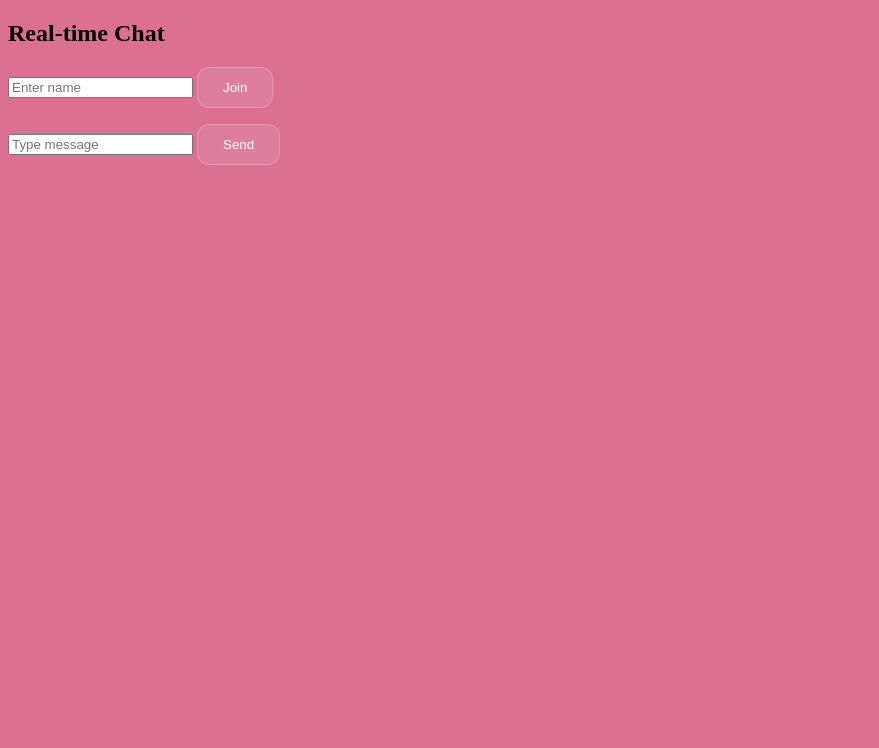
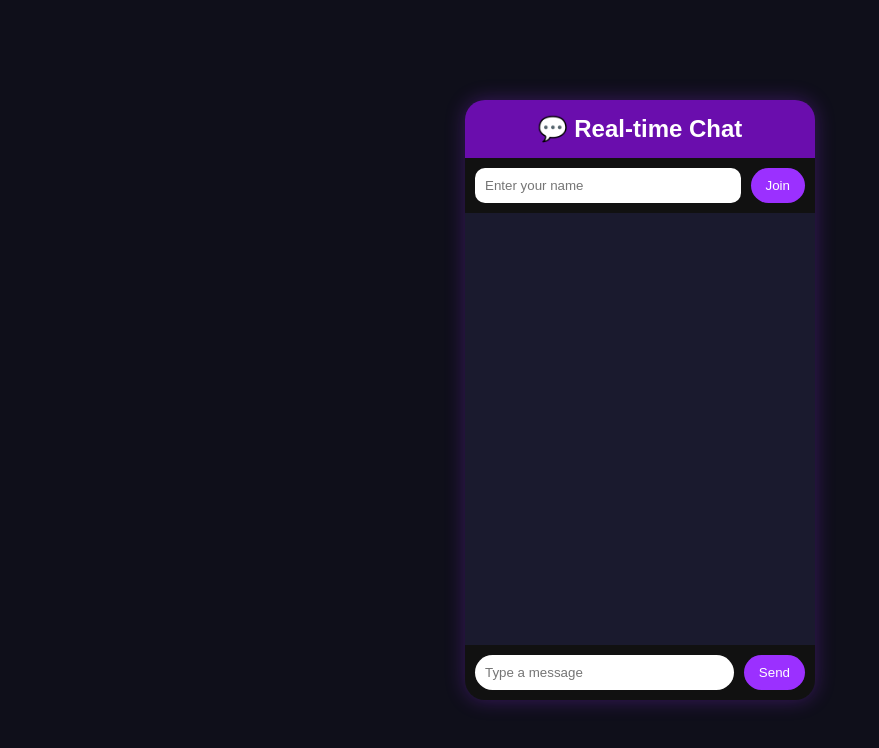
Before and after one commit to NaveeraRajChuhan/Real-time-Chat-App, a website: page index.html in a window 1280 px wide. Shown: the whole page, without its empty margins (0-879 px from the left). Drawn offline with nearby package versions, Linux system fonts and the light colour scheme; no server answers.

Commit message:
more better uii

```diff
--- a/index.html
+++ b/index.html
@@ -1,4 +1,4 @@
-<!DOCTYPE html>
+<!-- <!DOCTYPE html>
 <html>
 <head>
   <title>Chat App</title>
@@ -41,4 +41,209 @@
 </script>
 
 </body>
+</html> -->
+
+
+
+
+
+
+
+
+
+<!--------------------------------------------------------------------- second ui ----------------->
+
+
+
+<!--
+
+
+<!DOCTYPE html>
+<html>
+<head>
+  <title>Chat App</title>
+  <link rel="stylesheet" href="style.css">
+</head>
+<body>
+
+<h2>Real-time Chat</h2>
+
+<input id="username" placeholder="Enter name">
+<button class="btn-glass" onclick="join()">Join</button>
+
+<ul id="messages"></ul>
+
+<input id="msg" placeholder="Type message">
+<button class="btn-glass" onclick="sendMessage()">Send</button>
+
+<script src="/socket.io/socket.io.js"></script>
+
+<script>
+
+
+document.getElementById("msg").addEventListener("keypress", function(e) {
+  if (e.key === "Enter") {
+    sendMessage();
+  }
+});
+  const socket = io();
+  let joined = false;
+
+  function join() {
+    const username = document.getElementById("username").value;
+
+    if (!username) {
+      alert("Enter username first");
+      return;
+    }
+
+    socket.emit("join", username);
+    joined = true;
+  }
+
+  function sendMessage() {
+    if (!joined) {
+      alert("Join first!");
+      return;
+    }
+
+    const input = document.getElementById("msg");
+    const msg = input.value;
+
+    if (!msg) return;
+
+    socket.emit("sendMessage", msg);
+
+    // ✅ CLEAR INPUT AFTER SEND
+    input.value = "";
+
+    // optional: focus back
+    input.focus();
+  }
+
+  socket.on("message", (data) => {
+    const li = document.createElement("li");
+    li.innerText = data.user + ": " + data.text;
+    document.getElementById("messages").appendChild(li);
+  });
+</script>
+
+</body>
+</html> -->
+
+
+
+
+
+
+
+
+
+
+
+<!------------------------------------------------------------------- third ui -->
+<!DOCTYPE html>
+<html>
+<head>
+  <title>Chat App</title>
+  <link rel="stylesheet" href="style.css">
+</head>
+<body>
+
+<div class="chat-container">
+
+  <!-- Header -->
+  <div class="chat-header">
+    <h2>💬 Real-time Chat</h2>
+  </div>
+
+  <!-- Join Section -->
+  <div class="join-box">
+    <input id="username" placeholder="Enter your name">
+    <button class="btn" onclick="join()">Join</button>
+  </div>
+
+  <!-- Messages -->
+  <ul id="messages"></ul>
+
+  <!-- Input -->
+  <div class="chat-input">
+    <input id="msg" placeholder="Type a message">
+    <button class="btn" onclick="sendMessage()">Send</button>
+  </div>
+
+</div>
+
+<script src="/socket.io/socket.io.js"></script>
+
+<script>
+const socket = io();
+let joined = false;
+let myName = "";
+
+// ENTER KEY SEND
+document.getElementById("msg").addEventListener("keypress", function(e) {
+  if (e.key === "Enter") {
+    sendMessage();
+  }
+});
+
+function join() {
+  const username = document.getElementById("username").value;
+
+  if (!username) {
+    alert("Enter username first");
+    return;
+  }
+
+  myName = username;
+  socket.emit("join", username);
+  joined = true;
+
+  document.querySelector(".join-box").style.display = "none";
+}
+
+// SEND MESSAGE
+function sendMessage() {
+  if (!joined) {
+    alert("Join first!");
+    return;
+  }
+
+  const input = document.getElementById("msg");
+  const msg = input.value;
+
+  if (!msg) return;
+
+  socket.emit("sendMessage", msg);
+
+  input.value = "";
+  input.focus();
+}
+
+// RECEIVE MESSAGE
+socket.on("message", (data) => {
+  const li = document.createElement("li");
+
+  // Check sender
+  if (data.user === myName) {
+    li.classList.add("my-message");
+  } else {
+    li.classList.add("other-message");
+  }
+
+  li.innerHTML = `
+    <span class="name">${data.user}</span>
+    <span class="text">${data.text}</span>
+  `;
+
+  const messages = document.getElementById("messages");
+  messages.appendChild(li);
+
+  // ✅ AUTO SCROLL TO BOTTOM
+  messages.scrollTop = messages.scrollHeight;
+});
+</script>
+
+</body>
 </html>
--- a/style.css
+++ b/style.css
@@ -37,3 +37,151 @@ body{
 .btn-glass:hover {
   background: rgba(155, 48, 255, 0.3);
 }
+
+
+
+
+
+
+
+
+
+
+
+
+
+
+
+
+
+
+
+
+
+
+* {
+  margin: 0;
+  padding: 0;
+  box-sizing: border-box;
+  font-family: sans-serif;
+}
+
+body {
+  background: #0f0f1a;
+  display: flex;
+  justify-content: center;
+  align-items: center;
+  height: 100vh;
+}
+
+/* Container */
+.chat-container {
+  width: 350px;
+  height: 600px;
+  background: #1a1a2e;
+  border-radius: 20px;
+  display: flex;
+  flex-direction: column;
+  overflow: hidden;
+  box-shadow: 0 0 20px rgba(155, 48, 255, 0.3);
+}
+
+/* Header */
+.chat-header {
+  background: #6a0dad;
+  color: white;
+  text-align: center;
+  padding: 15px;
+}
+
+/* Join */
+.join-box {
+  display: flex;
+  padding: 10px;
+  gap: 10px;
+  background: #111;
+}
+
+.join-box input {
+  flex: 1;
+  padding: 10px;
+  border-radius: 10px;
+  border: none;
+  outline: none;
+}
+
+/* Messages */
+#messages {
+  list-style: none;
+  flex: 1;
+  padding: 10px;
+  overflow-y: auto;
+  display: flex;
+  flex-direction: column;
+  gap: 10px;
+}
+
+/* Message bubbles */
+#messages li {
+  max-width: 70%;
+  padding: 10px;
+  border-radius: 12px;
+  display: flex;
+  flex-direction: column;
+}
+
+/* My messages */
+.my-message {
+  align-self: flex-end;
+  background: #9b30ff;
+  color: white;
+}
+
+/* Others */
+.other-message {
+  align-self: flex-start;
+  background: #2a2a40;
+  color: white;
+}
+
+/* Name */
+.name {
+  font-size: 12px;
+  opacity: 0.7;
+}
+
+/* Text */
+.text {
+  font-size: 14px;
+}
+
+/* Input */
+.chat-input {
+  display: flex;
+  padding: 10px;
+  background: #111;
+  gap: 10px;
+}
+
+.chat-input input {
+  flex: 1;
+  padding: 10px;
+  border-radius: 20px;
+  border: none;
+  outline: none;
+}
+
+/* Button */
+.btn {
+  padding: 10px 15px;
+  background: #9b30ff;
+  color: white;
+  border: none;
+  border-radius: 20px;
+  cursor: pointer;
+  transition: 0.3s;
+}
+
+.btn:hover {
+  background: #b366ff;
+}
```
